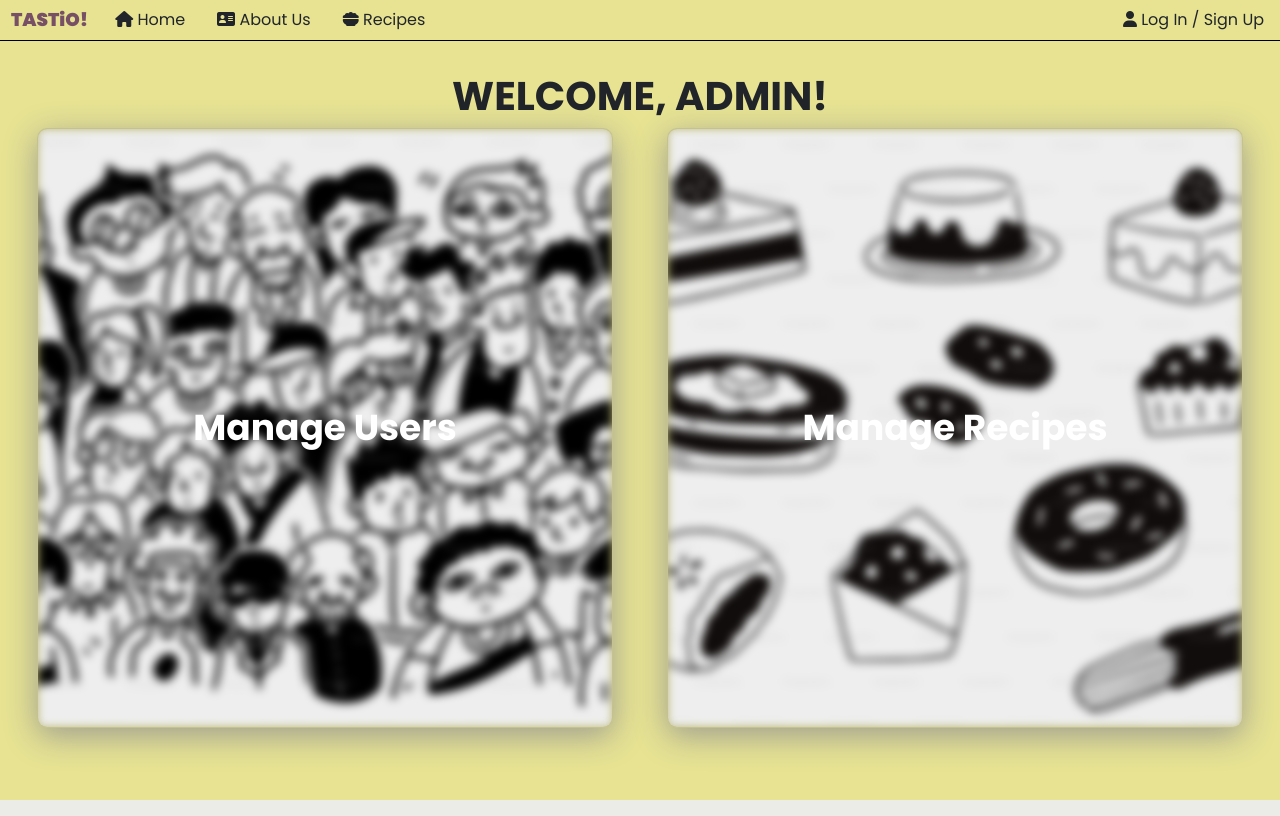
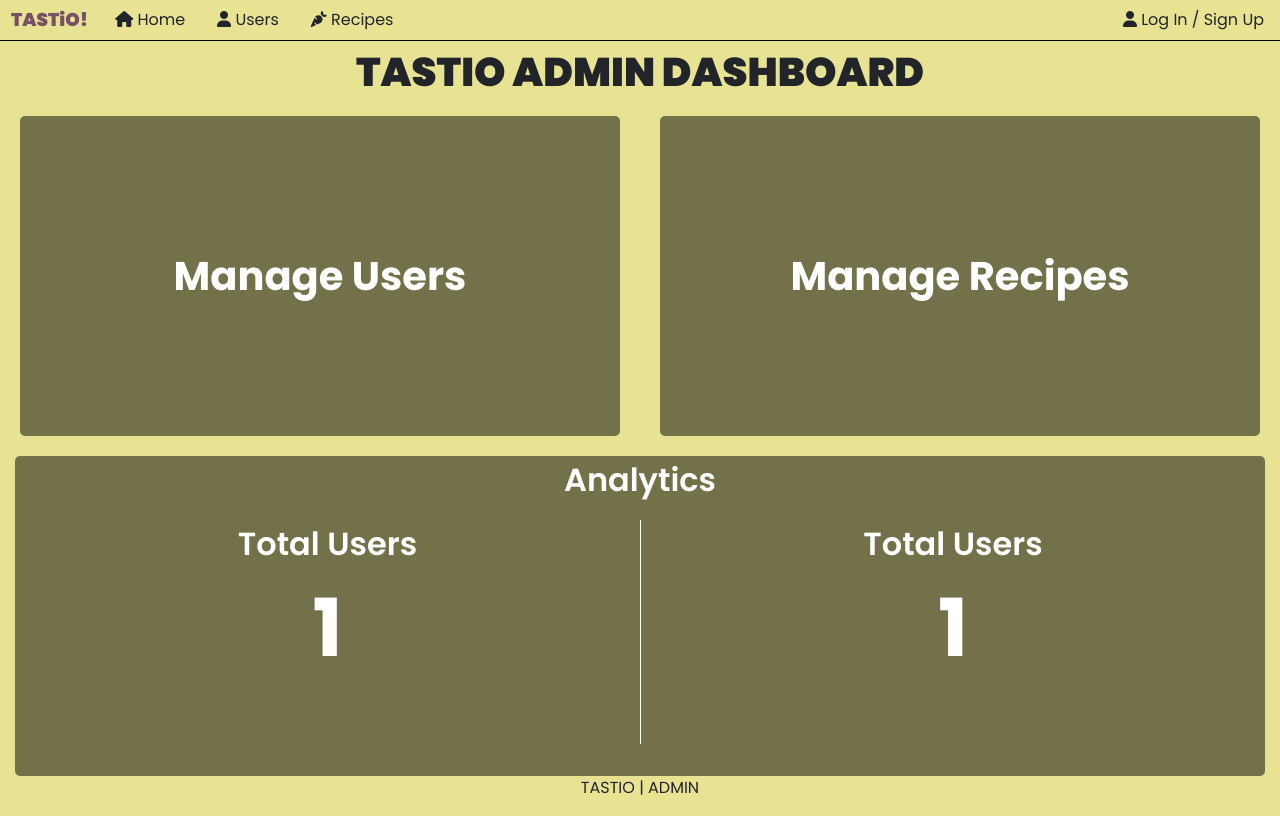
Before and after one commit to 00ROHIT00/Tastio---Recipe-Sharing-Platform, a Django app: template Tastio/templates/admin.html in a window 1280 px wide. Run offline with Django 3.2, Linux system fonts and the light colour scheme; the template is opened without the code that fills it: most values are stand-ins (such as "Sample title", 1, 10 or a date in 2020); some libraries are stand-ins or nearby versions.

Commit message:
added a functional admin panel

```diff
--- a/Tastio/static/admin_styles.css
+++ b/Tastio/static/admin_styles.css
@@ -17,6 +17,12 @@
   scroll-behavior: smooth;
   -webkit-scroll-behaviour : smooth;
 }
+
+
+body{
+  background-color: var(--background-color);
+}
+
 .custom{
   background-color: var(--background-color);
   border-bottom: 1px solid black;
@@ -71,137 +77,92 @@
   justify-content: center;
   flex-direction: column;
   min-height: 100vh;
-  background-color: var(--background-color);
 }
 
-.container-fluid h1{
-    font-weight: 700;
+.intro{
+  margin-top: 3rem;
+  font-weight: 1000;
+  margin-bottom: auto;
 }
-
-
-.panel{
-    /* border : lime 2px solid; */
-    display: flex;
-    padding-right: 10px;
-    padding-left: 10px;
-    width: 100vw;
-    height : 75vh;
-    justify-content: space-around;
+.mainDiv{
+  width : 100vw;
+  display : flex;
+  flex-direction: row;
 }
 
 .users, .recipes{
-    width: 45vw;
-    cursor: pointer;
-    align-content: center;
-    text-align: center;
-    background-color: rgba(0, 0, 0, 0.5);
-    border-radius: 20px;
-    -webkit-border-radius: 20px;
-    -moz-border-radius: 20px;
-    -ms-border-radius: 20px;
-    -o-border-radius: 20px;
-
-    background: rgba( 0, 0, 0, 0.2 );
-    box-shadow: 0 8px 32px 0 rgba( 31, 38, 135, 0.37 );
-    backdrop-filter: blur( 9.5px );
-    -webkit-backdrop-filter: blur( 9.5px );
-    border-radius: 10px;
-    border: 1px solid rgba( 255, 255, 255, 0.18 );
-    }
-
-.users a, .recipes a{
-    color : var(--text-color);
-    font-weight: 600;
-    text-decoration: none;
-    font-size: 3rem;
+  display: flex;
+  justify-content: center;
+  align-items: center;
+  background-color: rgba(0, 0, 0, 0.5);
+  border-radius: 5px;
+  color: white;
+  font-size: 2.5rem;
+  width: 50%;
+  height: 20rem;
+  text-align: center;
+  font-weight: 700;
+  margin: 20px;
+  -webkit-border-radius: 5px;
+  -moz-border-radius: 5px;
+  -ms-border-radius: 5px;
+  -o-border-radius: 5px;
+  transition: .3s ease-in-out;
+  -webkit-transition: .3s ease-in-out;
+  -moz-transition: .3s ease-in-out;
+  -ms-transition: .3s ease-in-out;
+  -o-transition: .3s ease-in-out;
+  text-decoration: none;
 }
 
-.users {
-  position: relative;
-  overflow: hidden;
-  display: flex;
-  align-items: center;
-  justify-content: center;
-  color: white; /* Text color */
-  font-size: 24px; /* Text size */
+.users:hover, .recipes:hover{
+  background-color: rgba(0, 0, 0, 0.8);
+  border-radius: 10px;
+  -webkit-border-radius: 10px;
+  -moz-border-radius: 10px;
+  -ms-border-radius: 10px;
+  -o-border-radius: 10px;
+  transform: scale(105%);
+  -webkit-transform: scale(105%);
+  -moz-transform: scale(105%);
+  -ms-transform: scale(105%);
+  -o-transform: scale(105%);
+  cursor: pointer;
+  color : white;
   text-decoration: none;
-  transition: 0.3s ease-in-out ;
-  -webkit-transition: 0.3s ease-in-out ;
-  -moz-transition: 0.3s ease-in-out ;
-  -ms-transition: 0.3s ease-in-out ;
-  -o-transition: 0.3s ease-in-out ;
 }
 
-.users:hover{
-  transform: scale(1.05);
-  -webkit-transform: scale(1.05);
-  -moz-transform: scale(1.05);
-  -ms-transform: scale(1.05);
-  -o-transform: scale(1.05);
-}
-.users .background {
-  position: absolute;
-  top: 0;
-  left: 0;
-  width: 100%;
-  height: 100%;
-  background-size: cover;
-  background-position: center;
-  filter: blur(5px); /* Adjust blur amount */
-  z-index: 1;
+.count{
+  background-color: rgba(0, 0, 0, 0.5);
+  border-radius: 5px;
+  color: white;
+  width : 100%;
+  text-align: center;
+  margin-left : 20px;
+  margin-right : 20px;
+  height : 20rem;
+  font-size: 2rem;
+  font-weight: 600;
+
 }
 
-.users a {
-  position: relative;
-  z-index: 2; /* Ensures text is above the blurred background */
-  color: white;
-  text-decoration: none;
-  font-weight: bold;
-  font-size: 1.5em;
+.subDiv{
+  display : flex;
+  flex-direction: row;
+}
+.usersCount,.recipeCount{
+  width : 50%;
+  height : 14rem;
+}
+.recipeCount{
+  border-left : white 1px solid;
 }
 
-.recipes {
-  position: relative;
-  overflow: hidden;
-  display: flex;
-  align-items: center;
-  justify-content: center;
-  color: white;
-  /*Textcolor*/font-size: 24px;
-  /*Textsize*/text-decoration: none;
-  transition: 0.3s ease-in-out ;
-  -webkit-transition: 0.3s ease-in-out ;
-  -moz-transition: 0.3s ease-in-out ;
-  -ms-transition: 0.3s ease-in-out ;
-  -o-transition: 0.3s ease-in-out ;
+.footer{
+  margin-top: auto;
 }
 
-.recipes:hover{
-  transform: scale(1.05);
-  -webkit-transform: scale(1.05);
-  -moz-transform: scale(1.05);
-  -ms-transform: scale(1.05);
-  -o-transform: scale(1.05);
+span{
+  font-size: 5rem;
+  font-weight: 700;
 }
-
-
-.recipes .background {
-  position: absolute;
-  top: 0;
-  left: 0;
-  width: 100%;
-  height: 100%;
-  background-size: cover;
-  background-position: center;
-  filter: blur(5px); /* Adjust blur amount */
-  z-index: 1;
-}
-
-.recipes a {
-  position: relative;
-  z-index: 2; /* Ensures text is above the blurred background */
-  color: white;
-  text-decoration: none;
-  font-weight: bold;
-  font-size: 1.5em;
-}
--- a/Tastio/templates/admin.html
+++ b/Tastio/templates/admin.html
@@ -14,47 +14,51 @@
       <a class="nav-link active tastio-navbar" href="{%url 'index' %}">TASTiO!</a>
     </li>
     <li class="nav-item">
-          <a class="nav-link" href="#"><i class="fa-solid fa-house"></i> Home</i></a>
+      <a class="nav-link" href="{%url 'adminPanel' %}"><i class="fa-solid fa-house"></i> Home</i></a>
     </li>
     <li class="nav-item">
-          <a class="nav-link" href="#find_more"><i class="fa-solid fa-address-card"></i> About Us</i></a>
+      <a class="nav-link" href=""><i class="fa-solid fa-user"></i> Users</i></a>
     </li>
     <li class="nav-item">
-          <a class="nav-link" href="{% url 'recipeView'%}"><i class="fa-solid fa-bowl-food"></i> Recipes</a>
+      <a class="nav-link" href="#"><i class="fa-solid fa-carrot"></i> Recipes</i></a>
     </li>
 
     <li class="nav-item ml-auto">
-          <!-- {% if user.is_authenticated %}  -->
-          <li class="nav-item">
-            <a class="nav-link" href="{% url 'create'%}"><i class="fa-solid fa-circle-plus"></i> Create Recipe </a>
-          </li>
+      {% if user.is_authenticated %}
       <li class="nav-item">
         <a class="nav-link" href="{% url 'profileView'%}"><i class="fa-solid fa-user"></i> {{ user.first_name }} </a>
       </li>
     <a class="nav-link space" href="{% url 'logout' %}"><i class="fa-solid fa-right-from-bracket"></i> Log Out</a>
-      <!-- {% else %} -->
+  {% else %}
     <a class="nav-link" href="{% url 'loginView' %}"><i class="fa-solid fa-user"></i> Log In / Sign Up</a>
-      <!-- {% endif %} -->
+  {% endif %}
     </li>
   </ul>
   <div class="container-fluid">
-        <h1>WELCOME, ADMIN!</h1>
-        <div class="panel">
-          <div class="users">
-            <div class="background" style="background-image: url('{% static 'images/admin_users.png' %}');"></div>
-            <a href="{% url 'manage_users' %}">Manage Users</a>
+    <h1 class="intro">TASTIO ADMIN DASHBOARD</h1>
+    <div class="mainDiv">
+      <a href="{% url 'manage_users' %}" class="users">
+        <div>
+          Manage Users
         </div>
+      </a>
 
-        <div class="recipes">
-          <div class="background" style="background-image: url('{% static 'images/admin_recipe.png' %}');"></div>
-          <a href="{% url 'manage_recipe' %}">Manage Recipes</a>
+      <a href="{% url 'manage_recipe' %}" class="recipes">
+        <div>
+          Manage Recipes
+        </div>
+      </a>
+    </div>
+    <div class="count">
+      <p>Analytics</p>
+      <div class="subDiv">
+        <div class="usersCount"> Total Users <br><span>{{ total_users }}</span> </div>
+        <div class="recipeCount"> Total Users <br><span>{{ total_recipes }}</span>  </div>
       </div>
     </div>
+    <p class="footer">TASTIO | ADMIN</p>
   </div>
-
-
-
-
+  </footer>
        <!-- FONT AWESOME -->
     <script src="https://kit.fontawesome.com/ac8010ba48.js" crossorigin="anonymous"></script>
     <script src="https://code.jquery.com/jquery-3.3.1.slim.min.js" integrity="sha384-q8i/X+965DzO0rT7abK41JStQIAqVgRVzpbzo5smXKp4YfRvH+8abtTE1Pi6jizo" crossorigin="anonymous"></script>
```
Also changed, not shown: Tastio/MyApp/views.py (+37 -37 lines), Tastio/templates/manage_recipes.html (+59 -23 lines), Tastio/templates/manage_users.html (+23 -1 lines), Tastio/templates/recipeDetails.html (+16 -4 lines), Tastio/media/red-sauce-pasta-1.jpg (added). Lines whose indentation alone changed are shown as unchanged.
